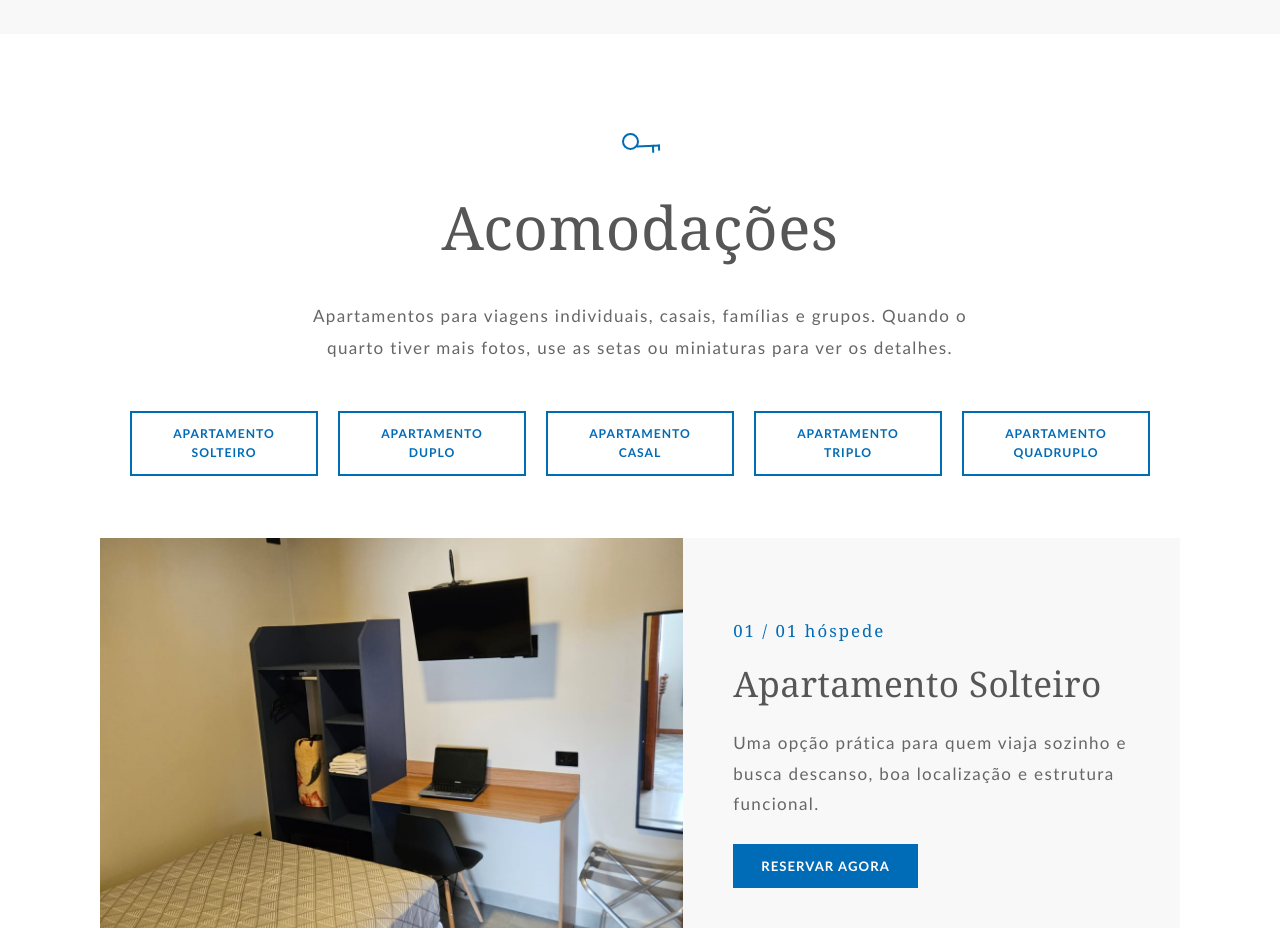
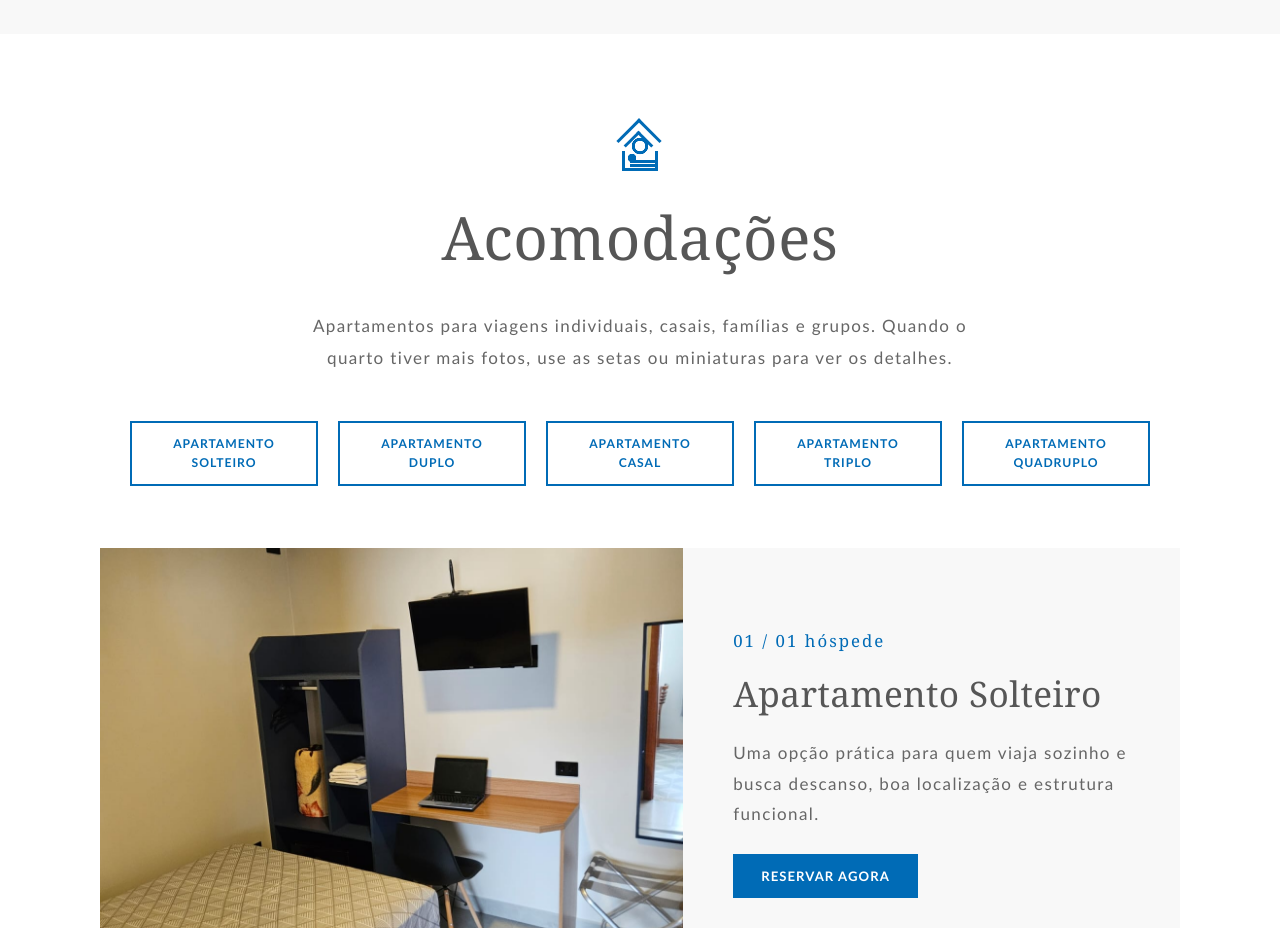
Before and after one commit to Joaogomes111/camboriu-hotel-1, a Next.js app: page / in a window 1280 px wide. Shown: the part 1920-2848 px from the top of the page. Built offline with nearby package versions, Linux system fonts and the light colour scheme.

Commit message:
Add files via upload

```diff
--- a/app/globals.css
+++ b/app/globals.css
@@ -557,26 +557,37 @@ main {
   content: "";
 }
 
+.main-title > .title-icon-room {
+  width: 52px;
+  height: 44px;
+  background:
+    radial-gradient(circle at 50% 41%, transparent 0 5px, currentColor 5.5px 8px, transparent 8.5px),
+    radial-gradient(circle at 18px 30px, currentColor 0 4px, transparent 4.5px),
+    linear-gradient(currentColor 0 0) 8px 23px / 3px 19px no-repeat,
+    linear-gradient(currentColor 0 0) 41px 23px / 3px 19px no-repeat,
+    linear-gradient(currentColor 0 0) 8px 40px / 36px 3px no-repeat,
+    linear-gradient(currentColor 0 0) 16px 32px / 27px 3px no-repeat,
+    linear-gradient(currentColor 0 0) 16px 36px / 27px 3px no-repeat;
+}
+
 .title-icon-room::before {
-  top: 5px;
-  left: 2px;
-  width: 17px;
-  height: 17px;
-  border: 2px solid currentColor;
-  border-radius: 999px;
-  box-shadow: inset 0 0 0 4px var(--white);
+  top: -3px;
+  left: 9px;
+  width: 32px;
+  height: 32px;
+  border-top: 3px solid currentColor;
+  border-left: 3px solid currentColor;
+  transform: rotate(45deg);
 }
 
 .title-icon-room::after {
-  top: 12px;
-  left: 17px;
-  width: 23px;
-  height: 13px;
-  background:
-    linear-gradient(currentColor 0 0) 0 5px / 100% 2px no-repeat,
-    linear-gradient(currentColor 0 0) 15px 5px / 2px 8px no-repeat,
-    linear-gradient(currentColor 0 0) 21px 5px / 2px 6px no-repeat;
-  transform: rotate(-2deg);
+  top: 7px;
+  left: 14px;
+  width: 21px;
+  height: 21px;
+  border-top: 3px solid currentColor;
+  border-left: 3px solid currentColor;
+  transform: rotate(45deg);
 }
 
 .title-icon-gallery::before {
@@ -1775,6 +1786,14 @@ main {
     margin-bottom: 14px;
   }
 
+  .main-title > .title-icon-room {
+    width: 52px;
+    height: 44px;
+    margin-bottom: 4px;
+    transform: scale(0.82);
+    transform-origin: center;
+  }
+
   .main-title p {
     margin-top: 18px;
   }
```
